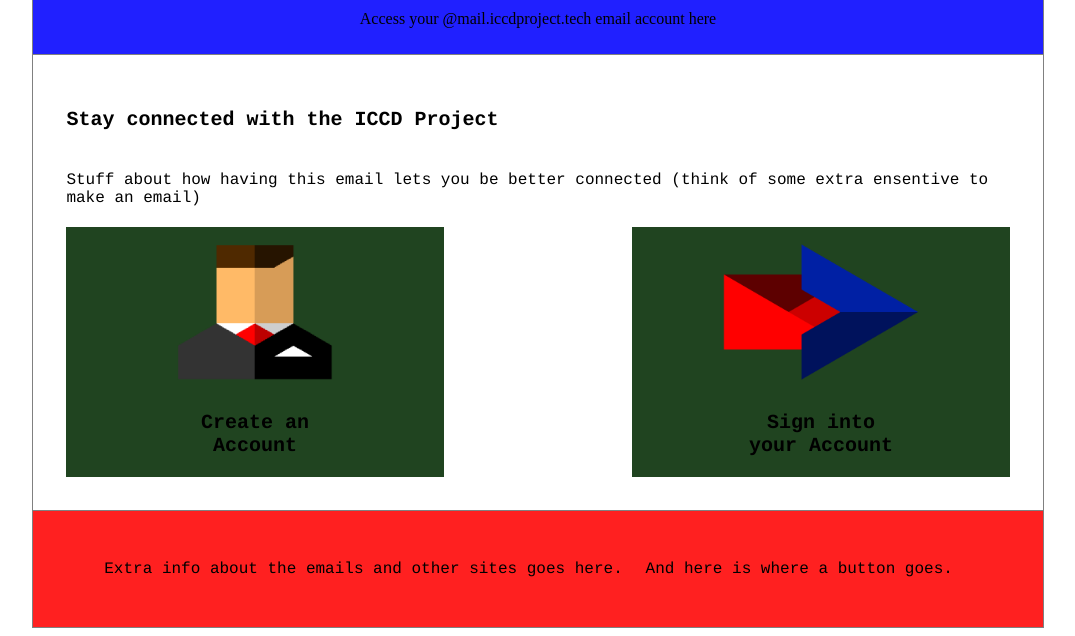
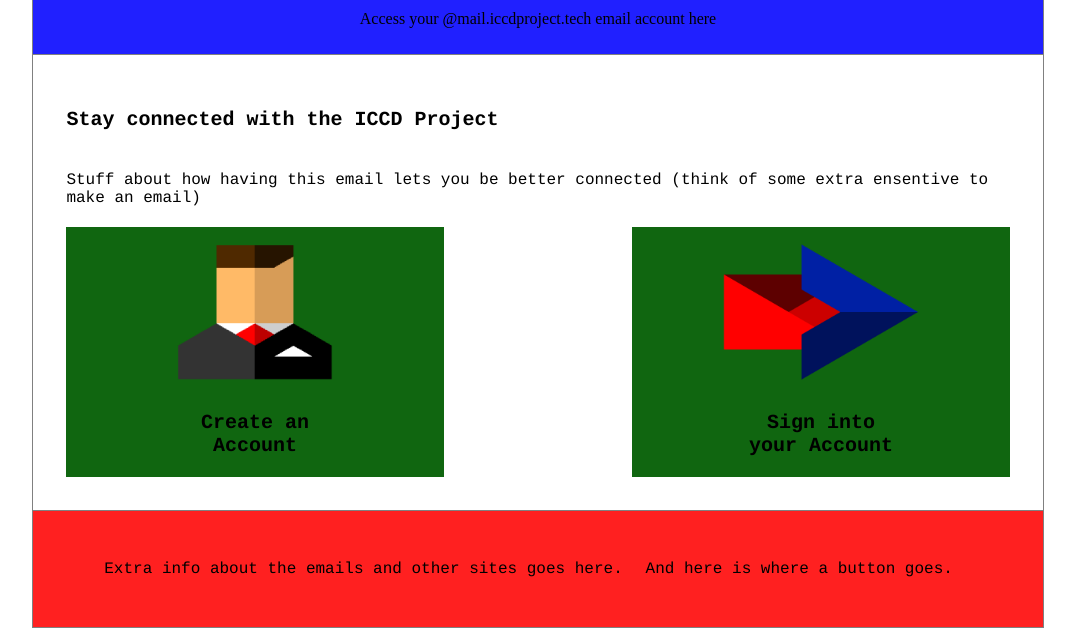
Before and after one commit to KosmicCO/Email-Server, a plain HTML site: page index.html in a window 1280 px wide. Shown: the part 771-1407 px from the top of the page, without its empty margins (102-1177 px from the left). Drawn offline with Linux system fonts and the light colour scheme.

Commit message:
Update index.html

```diff
--- a/index.html
+++ b/index.html
@@ -53,7 +53,7 @@
 
                 <table  cellpadding = "0" cellspacing = "0" width = "100%">
                   <tr>
-                    <td width = "40%" align = "center" valign = "top" bgcolor = "#204420" style = "padding-top: 10px">
+                    <td width = "40%" align = "center" valign = "top" bgcolor = "#106610" style = "padding-top: 10px">
                       <img src="Mail-Images/New-Account-Scaled.png" height = "150" width = "auto"/>
                       <p style = "font-family: 'Courier', 'Courier', 'sans-serif'; font-weight: bold; font-size: 20px">
                         Create an<br>
@@ -63,7 +63,7 @@
                     <td style = "font-size: 0; line-height: 0;" width = "20%">
                       &nbsp;
                     </td>
-                    <td width = "40%" align = "center" valign = "top" bgcolor = "204420" style = "padding-top: 10px">
+                    <td width = "40%" align = "center" valign = "top" bgcolor = "106610" style = "padding-top: 10px">
                       <img src="Mail-Images/Log-In.png" height = "150" width = "auto"/>
                       <p style = "font-family: 'Courier', 'Courier', 'sans-serif'; font-weight: bold; font-size: 20px">
                         Sign into<br>
```
